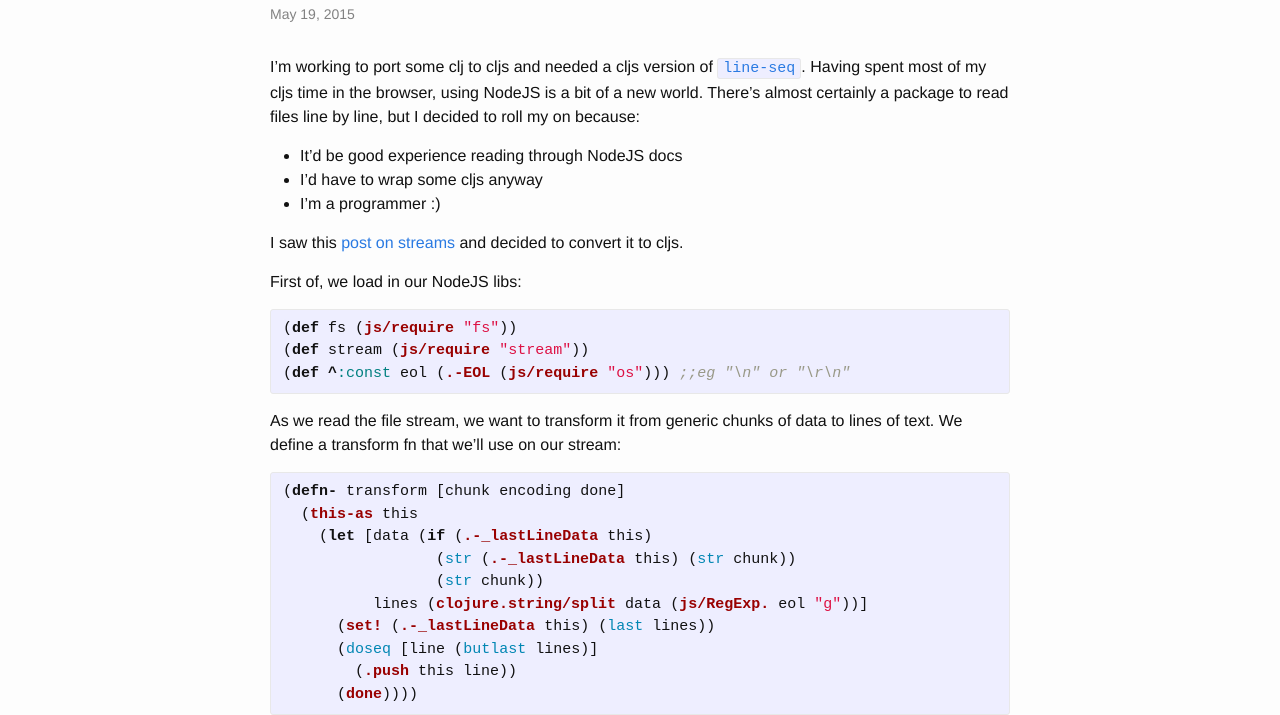
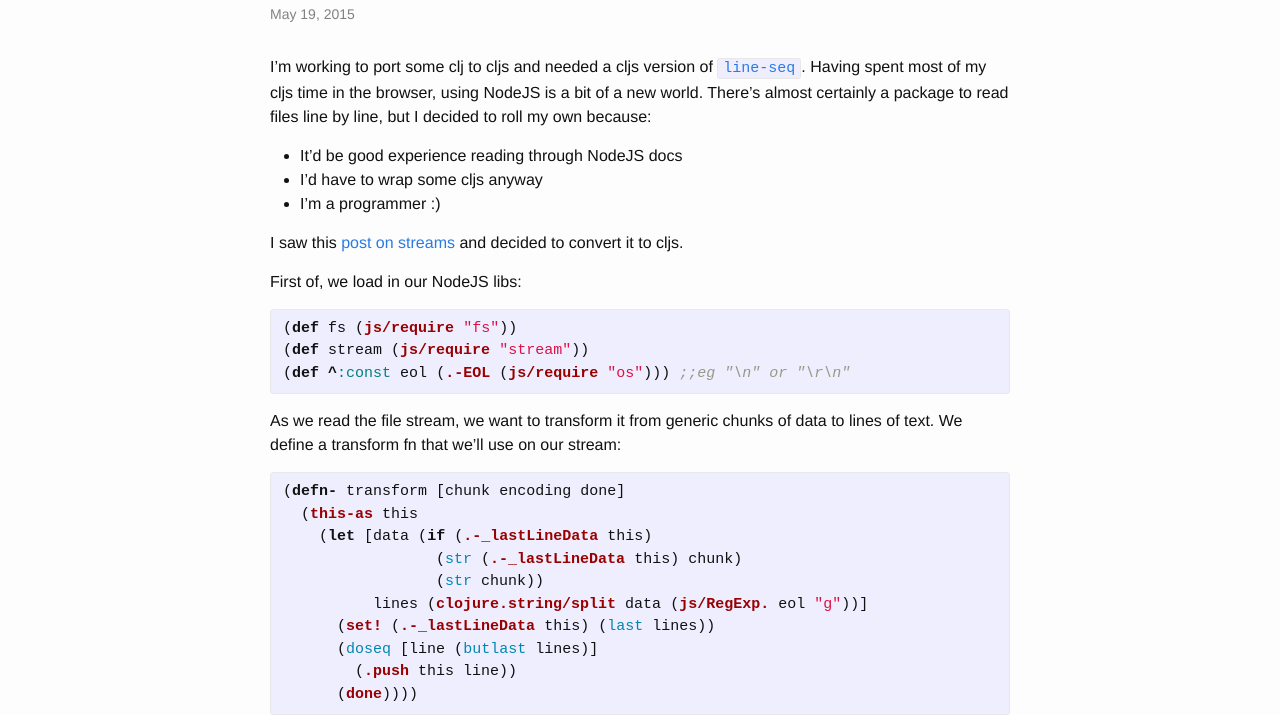
Before and after one commit to bostonou/bostonou.github.io, a Jekyll site: the page built from _posts/2015-05-19-cljs-read-files-line-by-line-on-nodejs.markdown, in a window 1280 px wide. Shown: the part 145-860 px from the top of the page. Built offline with Jekyll 4.4.1, drawn with Linux system fonts in a browser that asks for light colours; comment, search, counter and statistics services are not loaded.

Commit message:
Fix typos

```diff
--- a/_posts/2015-05-19-cljs-read-files-line-by-line-on-nodejs.markdown
+++ b/_posts/2015-05-19-cljs-read-files-line-by-line-on-nodejs.markdown
@@ -1,7 +1,7 @@
 ---
 title: CLJS - Read files line by line on NodeJS
 ---
-I'm working to port some clj to cljs and needed a cljs version of [`line-seq`][line-seq]. Having spent most of my cljs time in the browser, using NodeJS is a bit of a new world. There's almost certainly a package to read files line by line, but I decided to roll my on because:
+I'm working to port some clj to cljs and needed a cljs version of [`line-seq`][line-seq]. Having spent most of my cljs time in the browser, using NodeJS is a bit of a new world. There's almost certainly a package to read files line by line, but I decided to roll my own because:
 
 * It'd be good experience reading through NodeJS docs
 * I'd have to wrap some cljs anyway
@@ -23,7 +23,7 @@ As we read the file stream, we want to transform it from generic chunks of data
 (defn- transform [chunk encoding done]
   (this-as this
     (let [data (if (.-_lastLineData this)
-                 (str (.-_lastLineData this) (str chunk))
+                 (str (.-_lastLineData this) chunk)
                  (str chunk))
           lines (clojure.string/split data (js/RegExp. eol "g"))]
       (set! (.-_lastLineData this) (last lines))
```
